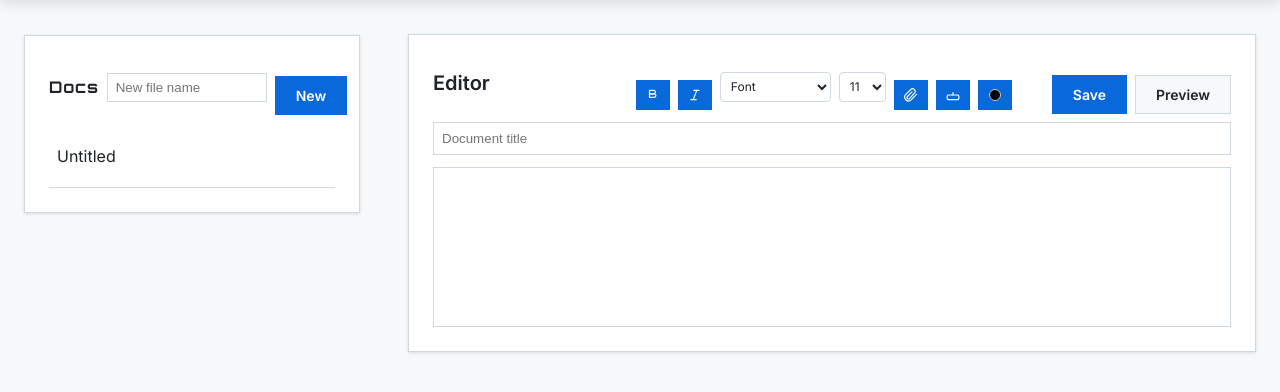
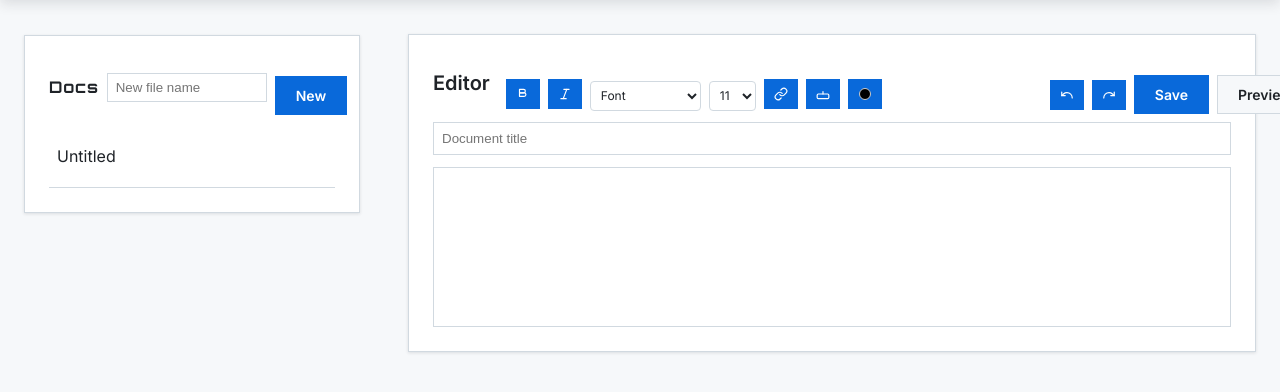
Before and after one commit to fakhrihuseynov/python-platform, a Flask app: page /learn/docs in a window 1280 px wide. Shown: the part 85-477 px from the top of the page. Run offline with Flask 3, Linux system fonts and the light colour scheme.

Commit message:
Updating the changes on toolbox

```diff
--- a/app/web/templates/docs.html
+++ b/app/web/templates/docs.html
@@ -18,21 +18,21 @@
         <h3 style="margin-top:0; margin-bottom:0.5rem; flex:1">Editor</h3>
         <div style="display:flex; gap:0.5rem; align-items:center;">
           <!-- toolbar inline with Save. Also create a fixed-left toolbar so it's ~20-30% from left edge -->
-          <div id="editorToolbar" style="display:flex; gap:8px; align-items:center; position:relative; left:auto; top:auto; z-index:auto; margin-right:2rem;">
+          <div id="editorToolbar" style="display:flex; gap:8px; align-items:center; position:relative; left:auto; top:auto; z-index:auto; margin-right:10rem;">
             <button class="btn" title="Bold" id="fmtBold" style="width:34px; height:30px; padding:0; display:inline-flex; align-items:center; justify-content:center;">
               <svg width="14" height="14" viewBox="0 0 24 24" fill="none" stroke="currentColor" stroke-width="2" stroke-linecap="round" stroke-linejoin="round"><path d="M6 4h7a3 3 0 0 1 0 6H6z"></path><path d="M6 10h8a3 3 0 0 1 0 6H6z"></path></svg>
             </button>
             <button class="btn" title="Italic" id="fmtItalic" style="width:34px; height:30px; padding:0; display:inline-flex; align-items:center; justify-content:center;">
               <svg width="14" height="14" viewBox="0 0 24 24" fill="none" stroke="currentColor" stroke-width="2" stroke-linecap="round" stroke-linejoin="round"><line x1="19" y1="4" x2="10" y2="4"></line><line x1="14" y1="20" x2="5" y2="20"></line><line x1="15" y1="4" x2="9" y2="20"></line></svg>
             </button>
-            <select id="fmtFontFamily" title="Font family" style="height:30px; padding:0 6px; font-size:12px; border:1px solid var(--border); background:var(--bg-primary); color:var(--text-primary); border-radius:4px; display:inline-flex; align-items:center; vertical-align:middle;">
+            <select id="fmtFontFamily" title="Font family" style="height:30px; padding:0 6px; font-size:12px; border:1px solid var(--border); background:var(--bg-primary); color:var(--text-primary); border-radius:4px; display:inline-flex; align-items:center; vertical-align:middle; margin-top: 5%;">
               <option value="" selected>Font</option>
               <option value="Udemy Sans">Udemy Sans</option>
               <option value="Noto Sans JP">Noto Sans JP</option>
               <option value="Vazirmatn">Vazirmatn</option>
               <option value="SF Pro Text">SF Pro Text</option>
             </select>
-            <select id="fmtFontSize" title="Font size" style="height:30px; padding:0 6px; font-size:12px; border:1px solid var(--border); background:var(--bg-primary); color:var(--text-primary); border-radius:4px; display:inline-flex; align-items:center; vertical-align:middle;">
+            <select id="fmtFontSize" title="Font size" style="height:30px; padding:0 6px; font-size:12px; border:1px solid var(--border); background:var(--bg-primary); color:var(--text-primary); border-radius:4px; display:inline-flex; align-items:center; vertical-align:middle; margin-top: 5%;">
               <option value="8">8</option>
               <option value="9">9</option>
               <option value="10">10</option>
@@ -43,8 +43,8 @@
               <option value="18">18</option>
             </select>
             <button class="btn" id="fmtLink" title="Insert link" style="width:34px; height:30px; padding:0; display:inline-flex; align-items:center; justify-content:center;">
-              <!-- paperclip icon -->
-              <svg width="14" height="14" viewBox="0 0 24 24" fill="none" stroke="currentColor" stroke-width="2" stroke-linecap="round" stroke-linejoin="round"><path d="M21.44 11.05l-9.19 9.19a6.5 6.5 0 0 1-9.19-9.19l8.48-8.48a4.5 4.5 0 0 1 6.36 6.36L9.5 18.07a2.5 2.5 0 0 1-3.54-3.54l7.78-7.78"></path></svg>
+              <!-- link icon -->
+              <svg width="14" height="14" viewBox="0 0 24 24" fill="none" stroke="currentColor" stroke-width="2" stroke-linecap="round" stroke-linejoin="round"><path d="M10 13a5 5 0 0 0 7.54.54l3-3a5 5 0 0 0-7.07-7.07l-1.72 1.71"></path><path d="M14 11a5 5 0 0 0-7.54-.54l-3 3a5 5 0 0 0 7.07 7.07l1.71-1.71"></path></svg>
             </button>
             <div style="position:relative;">
               <button class="btn" id="fmtHighlight" title="Highlight" style="width:34px; height:30px; padding:0; display:inline-flex; align-items:center; justify-content:center;">
@@ -52,6 +52,7 @@
               </button>
               <!-- highlight popover placeholder -->
               <div id="highlightPopover" style="display:none; position:absolute; top:36px; left:0; background:var(--bg-primary); border:1px solid var(--border); padding:6px; gap:6px; z-index:50; flex-direction:row;">
+                <button class="color-swatch" data-color="none" title="Remove highlight" style="width:22px; height:22px; border-radius:4px; border:1px solid #ddd; background:#fff; display:flex; align-items:center; justify-content:center; font-size:14px; font-weight:bold; color:#999;">×</button>
                 <button class="color-swatch" data-color="#fff475" style="width:22px; height:22px; border-radius:4px; border:1px solid #ddd; background:#fff475"></button>
                 <button class="color-swatch" data-color="#ff8a80" style="width:22px; height:22px; border-radius:4px; border:1px solid #ddd; background:#ff8a80"></button>
                 <button class="color-swatch" data-color="#a7c7ff" style="width:22px; height:22px; border-radius:4px; border:1px solid #ddd; background:#a7c7ff"></button>
@@ -63,7 +64,13 @@
             </button>
             <input type="color" id="colorPicker" style="display:none;" />
           </div>
-          <div style="display:flex; gap:0.5rem;">
+          <div style="display:flex; gap:0.5rem; align-items:center;">
+            <button id="undoBtn" class="btn" title="Undo" style="width:34px; height:30px; padding:0; display:inline-flex; align-items:center; justify-content:center;">
+              <svg width="14" height="14" viewBox="0 0 24 24" fill="none" stroke="currentColor" stroke-width="2" stroke-linecap="round" stroke-linejoin="round"><path d="M3 7v6h6"></path><path d="M21 17a9 9 0 00-9-9 9 9 0 00-6 2.3L3 13"></path></svg>
+            </button>
+            <button id="redoBtn" class="btn" title="Redo" style="width:34px; height:30px; padding:0; display:inline-flex; align-items:center; justify-content:center;">
+              <svg width="14" height="14" viewBox="0 0 24 24" fill="none" stroke="currentColor" stroke-width="2" stroke-linecap="round" stroke-linejoin="round"><path d="M21 7v6h-6"></path><path d="M3 17a9 9 0 019-9 9 9 0 016 2.3l3 2.7"></path></svg>
+            </button>
             <button id="saveDocBtn" class="btn">Save</button>
             <button id="previewBtn" class="btn btn-secondary">Preview</button>
           </div>
@@ -288,26 +295,81 @@ function autoResize(el){
 const docEl = document.getElementById('docContent');
 if (docEl){
   docEl.addEventListener('input', ()=> autoResize(docEl));
-  // Strip formatting on paste and apply default styles
+  // Preserve formatting on paste but normalize font sizes to 11px
   docEl.addEventListener('paste', (e)=> {
     e.preventDefault();
-    const text = (e.clipboardData || window.clipboardData).getData('text/plain');
+    const html = (e.clipboardData || window.clipboardData).getData('text/html');
     const sel = window.getSelection();
     if (sel && sel.rangeCount > 0){
       const range = sel.getRangeAt(0);
       range.deleteContents();
-      const textNode = document.createTextNode(text);
-      range.insertNode(textNode);
-      range.setStartAfter(textNode);
-      range.collapse(true);
+
+      if (html) {
+        // Create temp container to parse and normalize pasted HTML
+        const temp = document.createElement('div');
+        temp.innerHTML = html;
+
+        // Aggressively remove problematic inline styles but keep bold/italic/color/links
+        temp.querySelectorAll('*').forEach(el => {
+          // Force font-size to 11px and remove font-family
+          el.style.fontSize = '11px';
+          el.style.fontFamily = '';
+          // Remove layout-breaking styles
+          el.style.position = '';
+          el.style.display = '';
+          el.style.float = '';
+          el.style.margin = '';
+          el.style.padding = '';
+          if (!el.tagName.match(/^(IMG|VIDEO|TABLE)$/i)) {
+            el.style.width = '';
+            el.style.height = '';
+            el.style.minWidth = '';
+            el.style.minHeight = '';
+            el.style.maxWidth = '';
+            el.style.maxHeight = '';
+          }
+          // Remove line-height and letter-spacing that can break layout
+          el.style.lineHeight = '';
+          el.style.letterSpacing = '';
+          el.style.textIndent = '';
+        });
+
+        // Insert normalized content
+        const frag = document.createDocumentFragment();
+        while (temp.firstChild) {
+          frag.appendChild(temp.firstChild);
+        }
+        range.insertNode(frag);
+      } else {
+        // Fallback to plain text if no HTML
+        const text = (e.clipboardData || window.clipboardData).getData('text/plain');
+        const textNode = document.createTextNode(text);
+        range.insertNode(textNode);
+        range.setStartAfter(textNode);
+      }
+
+      range.collapse(false);
       sel.removeAllRanges();
       sel.addRange(range);
     }
-    setTimeout(()=> autoResize(docEl), 50);
+    setTimeout(()=> {
+      autoResize(docEl);
+      // Force focus back to ensure editor is active
+      docEl.focus();
+    }, 100);
   });
   window.addEventListener('resize', ()=> autoResize(docEl));
   // ensure initial size matches any existing content
   autoResize(docEl);
+
+  // Ctrl+click on links to open in new tab
+  docEl.addEventListener('click', (e)=> {
+    if ((e.ctrlKey || e.metaKey) && e.target.tagName === 'A') {
+      e.preventDefault();
+      const url = e.target.href;
+      if (url) window.open(url, '_blank', 'noopener,noreferrer');
+    }
+  });
 }
 
 // Selection preservation helpers: save selection before opening popovers and restore before applying
@@ -371,12 +433,46 @@ function wrapSelectionWithSpan(style){
 document.getElementById('fmtBold').addEventListener('click', ()=> applyCommand('bold'));
 document.getElementById('fmtItalic').addEventListener('click', ()=> applyCommand('italic'));
 
+// Undo/Redo handlers
+document.getElementById('undoBtn').addEventListener('click', ()=> {
+  document.execCommand('undo', false, null);
+  if (docEl) { autoResize(docEl); docEl.focus(); }
+});
+document.getElementById('redoBtn').addEventListener('click', ()=> {
+  document.execCommand('redo', false, null);
+  if (docEl) { autoResize(docEl); docEl.focus(); }
+});
+
 document.getElementById('fmtFontFamily').addEventListener('mousedown', ()=> saveSelection());
 document.getElementById('fmtFontFamily').addEventListener('change', (e)=>{
   const val = e.target.value;
   if (!val) return;
-  restoreSelection();
-  wrapSelectionWithSpan('font-family: '+val+';');
+  if (restoreSelection()) {
+    // For font-family, we need to remove existing font-family first
+    const sel = window.getSelection();
+    if (sel && sel.rangeCount > 0) {
+      const range = sel.getRangeAt(0);
+      if (!range.collapsed) {
+        const content = range.extractContents();
+        // Strip font-family from all elements in selection
+        const temp = document.createElement('div');
+        temp.appendChild(content);
+        temp.querySelectorAll('*').forEach(el => el.style.fontFamily = '');
+        // Create new span with desired font-family
+        const span = document.createElement('span');
+        span.style.fontFamily = val;
+        span.style.fontSize = '11px';
+        while (temp.firstChild) span.appendChild(temp.firstChild);
+        range.insertNode(span);
+        // Reselect
+        sel.removeAllRanges();
+        const r = document.createRange();
+        r.selectNodeContents(span);
+        sel.addRange(r);
+        if (docEl) autoResize(docEl);
+      }
+    }
+  }
   e.target.selectedIndex = 0;
   if (docEl) docEl.focus();
 });
@@ -437,7 +533,12 @@ if (highlightBtn && highlightPopover){
     btn.addEventListener('click', ()=>{
       const c = btn.dataset.color;
       if (restoreSelection()){
-        wrapSelectionWithSpan('background-color: '+c+'; padding:0 0.1rem;');
+        if (c === 'none') {
+          // Remove highlight by wrapping with transparent background
+          document.execCommand('removeFormat', false, null);
+        } else {
+          wrapSelectionWithSpan('background-color: '+c+'; padding:0 0.1rem;');
+        }
       }
       highlightPopover.style.display='none';
       if (docEl) docEl.focus();
```
